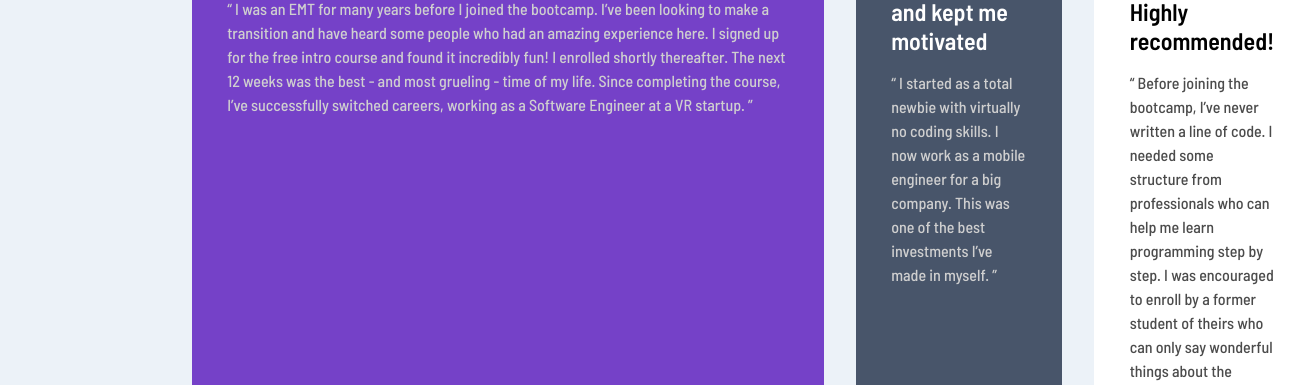
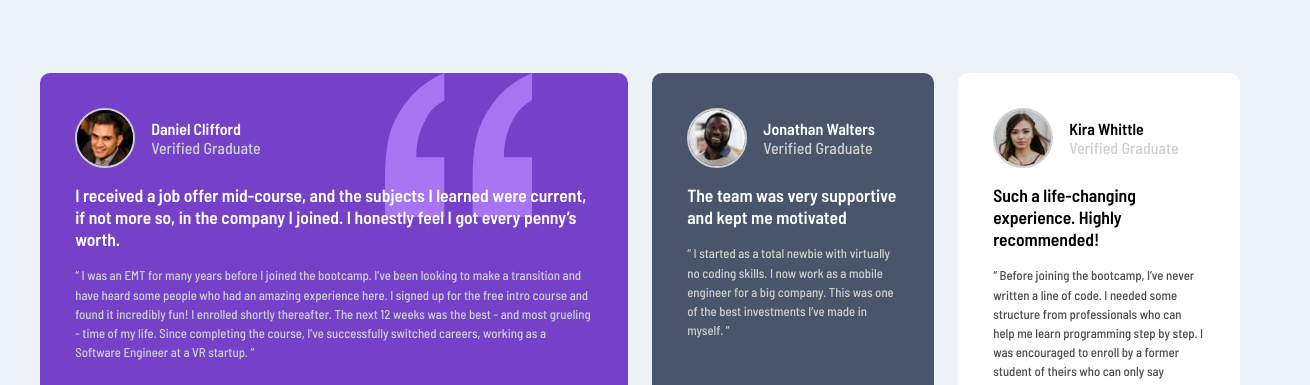
Before and after one commit to KruzadeR-VictoR/Responsive_Grid-FM, a plain HTML site: page index.html in a window 1280 px wide. Shown: the top 385 px of the page, 1310 px wide, since content can reach past the window. Drawn offline with Linux system fonts and the light colour scheme.

Commit message:
fixed accessibility issues

```diff
--- a/index.html
+++ b/index.html
@@ -27,7 +27,7 @@
     <link rel="stylesheet" href="style.css" />
   </head>
   <body>
-    <section>
+    <main>
       <div class="Grid-container">
         <div class="Purple">
           <img class="quote_icon" src="./images/bg-pattern-quotation.svg" alt="">
@@ -133,6 +133,6 @@
           </p>
         </div>
       </div>
-    </section>
+    </main>
   </body>
 </html>
--- a/style.scss
+++ b/style.scss
@@ -6,19 +6,29 @@
   box-sizing: border-box;
   font-family: "Barlow Semi Condensed", sans-serif;
 }
+body{
+min-height: 100vh;
+background-color: hsl(210, 46%, 95%);
+}
 
-section {
-  height: 100vh;
+main {
+  min-height: 100vh;
+  max-width: 100vw;
   display: flex;
   justify-content: center;
   align-items: center;
   background-color: hsl(210, 46%, 95%);
   .Grid-container {
+    // max-height: 30%;
+    max-width: 85%;
     display: grid;
-    max-width: 70%;
+    max-width: 75rem;
+    // padding: 5rem 5rem;
     justify-items: center;
-    grid-template-columns: repeat(auto-fit, minmax(300px, 1fr));
-    grid-gap: 2rem;
+    grid-template-columns: repeat(4, 1fr);
+    // grid-template-rows: repeat(2,20rem);
+    grid-gap: 1.5rem;
+    // transform: scale(0.8);
     .Purple,
     .grey,
     .white-1,
@@ -32,6 +42,7 @@ section {
       z-index: 10;
       .user {
         display: flex;
+        align-items: center;
         gap: 1rem;
         img {
           border-radius: 50%;
@@ -49,11 +60,13 @@ section {
         }
       }
       .title {
+        font-size: 1.1rem;
         color: white;
         padding: 1rem 0;
         z-index: 10;
       }
       .description {
+        font-size: 0.8rem;
         line-height: 1.5em;
         color: hsl(0, 0%, 81%);
       }
@@ -99,14 +112,15 @@ section {
 //| Responsive
 
 @media only screen and (max-width: 600px) {
-  section {
-    height: auto;
+  main {
+    max-height: 100%;
     padding: 2rem 0;
   }
   .Grid-container {
     display: grid !important;
     grid-template-columns: 1fr !important;
     max-width: 90% !important;
+    transform: scale(1) !important;
   }
   .Purple,
   .grey,
```
Also changed, not shown: style.css, 1 other file.
